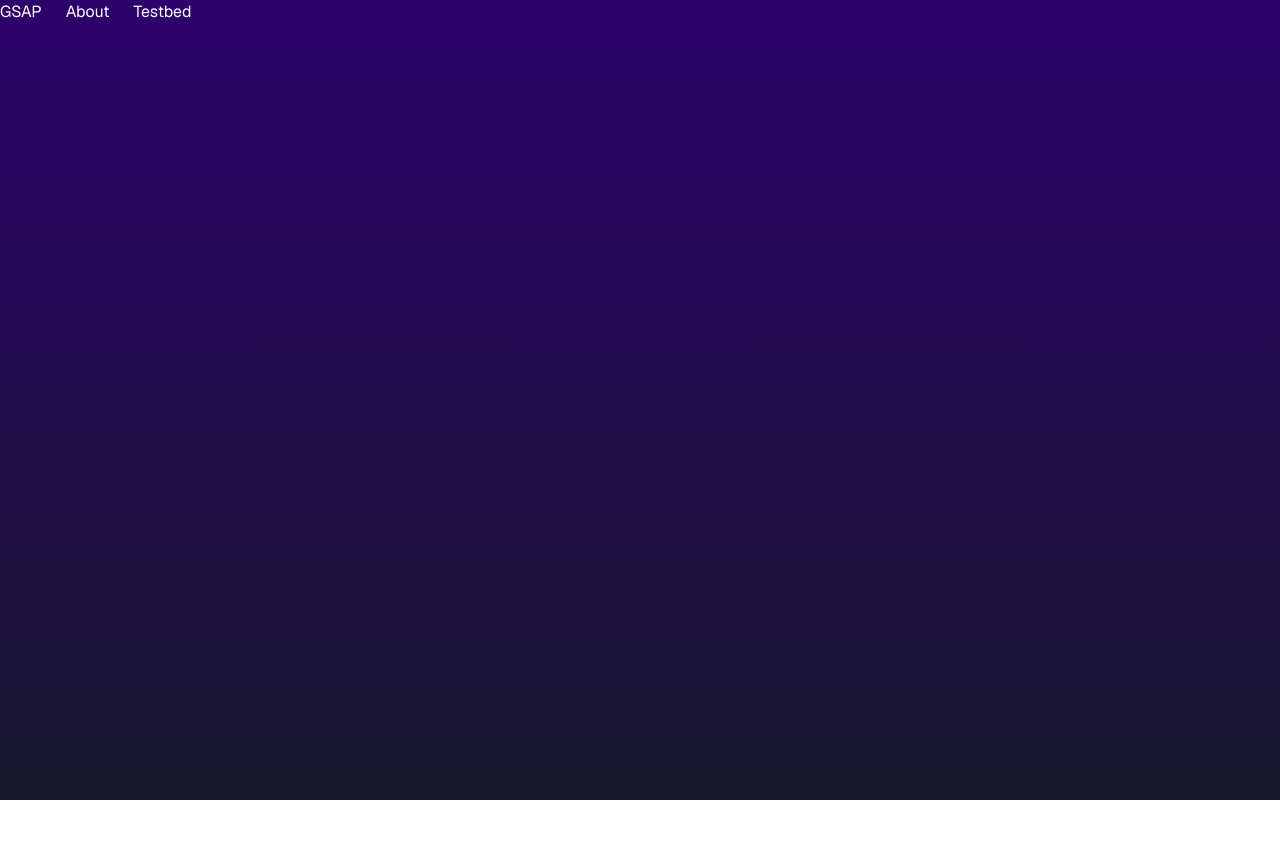
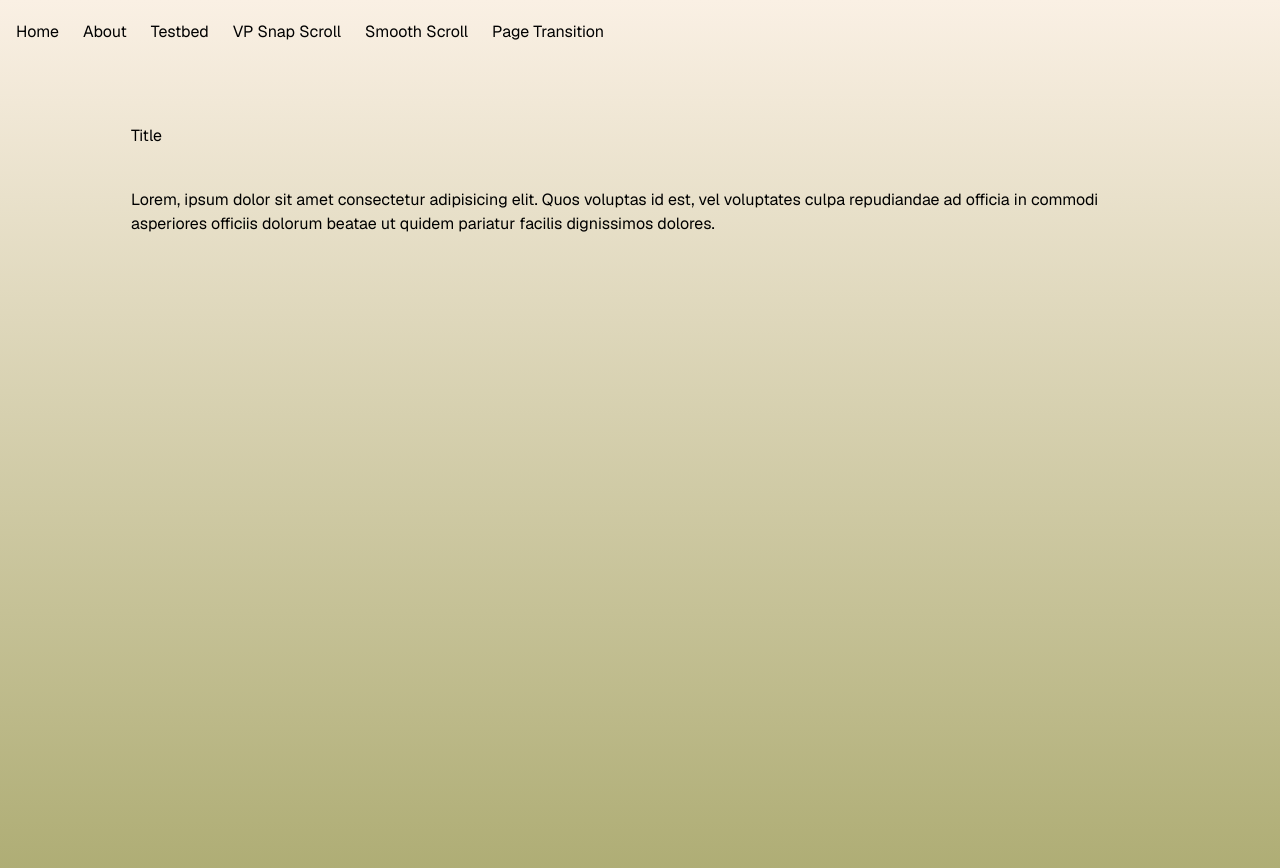
Before and after one commit to DannyBoy5930/page-scroll-playground, a Next.js app: page / in a window 1280 px wide. Shown: the top 868 px of the page. Before the commit the page ends 800 px from the top, so only its background shows below. Built offline with nearby package versions, Linux system fonts and the light colour scheme.

Commit message:
Update styles and refactor markup hierarchy

```diff
--- a/src/app/layout.tsx
+++ b/src/app/layout.tsx
@@ -2,9 +2,11 @@ import "~/styles/globals.css";
 
 import { GeistSans } from "geist/font/sans";
 import { type Metadata } from "next";
+import Container from "~/components/ui/container";
+import Header from "~/components/header";
 
 export const metadata: Metadata = {
-  title: "Create T3 App",
+  title: "Scroll and Transition Playground",
   description: "Generated by create-t3-app",
   icons: [{ rel: "icon", url: "/favicon.ico" }],
 };
@@ -14,7 +16,12 @@ export default function RootLayout({
 }: Readonly<{ children: React.ReactNode }>) {
   return (
     <html lang="en" className={`${GeistSans.variable}`}>
-      <body>{children}</body>
+      <body>
+        <Container>
+          <Header></Header>
+          {children}
+        </Container>
+      </body>
     </html>
   );
 }
--- a/src/app/page.tsx
+++ b/src/app/page.tsx
@@ -1,10 +1,13 @@
-import Link from "next/link";
-import Header from "~/components/header";
-
 export default function HomePage() {
   return (
-    <main className="flex min-h-screen flex-col bg-gradient-to-b from-[#2e026d] to-[#15162c] text-white">
-      <Header></Header>
-    </main>
+    <article className="mx-auto flex min-h-screen max-w-[1050px] flex-col px-4">
+      <h1 className="mb-10">Title</h1>
+      <p>
+        Lorem, ipsum dolor sit amet consectetur adipisicing elit. Quos voluptas
+        id est, vel voluptates culpa repudiandae ad officia in commodi
+        asperiores officiis dolorum beatae ut quidem pariatur facilis
+        dignissimos dolores.
+      </p>
+    </article>
   );
 }
--- a/src/components/header.tsx
+++ b/src/components/header.tsx
@@ -1,10 +1,42 @@
+import Link from "next/link";
+
+const routes = [
+  {
+    label: "Home",
+    path: "/",
+  },
+  {
+    label: "About",
+    path: "/about",
+  },
+  {
+    label: "Testbed",
+    path: "/testbed",
+  },
+  {
+    label: "VP Snap Scroll",
+    path: "/vp-snap-scroll",
+  },
+  {
+    label: "Smooth Scroll",
+    path: "/smooth-scroll",
+  },
+  {
+    label: "Page Transition",
+    path: "/page-transition",
+  },
+];
+
 export default function Header() {
   return (
-    <header className="">
+    <header className="mb-20 mt-5">
       <ul className="flex flex-row justify-start gap-6">
-        <li>GSAP</li>
+        <li>Home</li>
         <li>About</li>
         <li>Testbed</li>
+        <li>VP Snap Scroll</li>
+        <li>Smooth Scroll</li>
+        <li>Page Transition</li>
       </ul>
     </header>
   );
--- /dev/null
+++ b/src/components/ui/container.tsx
@@ -0,0 +1,11 @@
+type ContainerProps = {
+  children: React.ReactNode;
+};
+
+export default function Container({ children }: Readonly<ContainerProps>) {
+  return (
+    <main className="mx-auto flex min-h-screen flex-col bg-gradient-to-b from-[#FAF0E4] to-[#AAA96E] px-4 text-black">
+      {children}
+    </main>
+  );
+}
```
